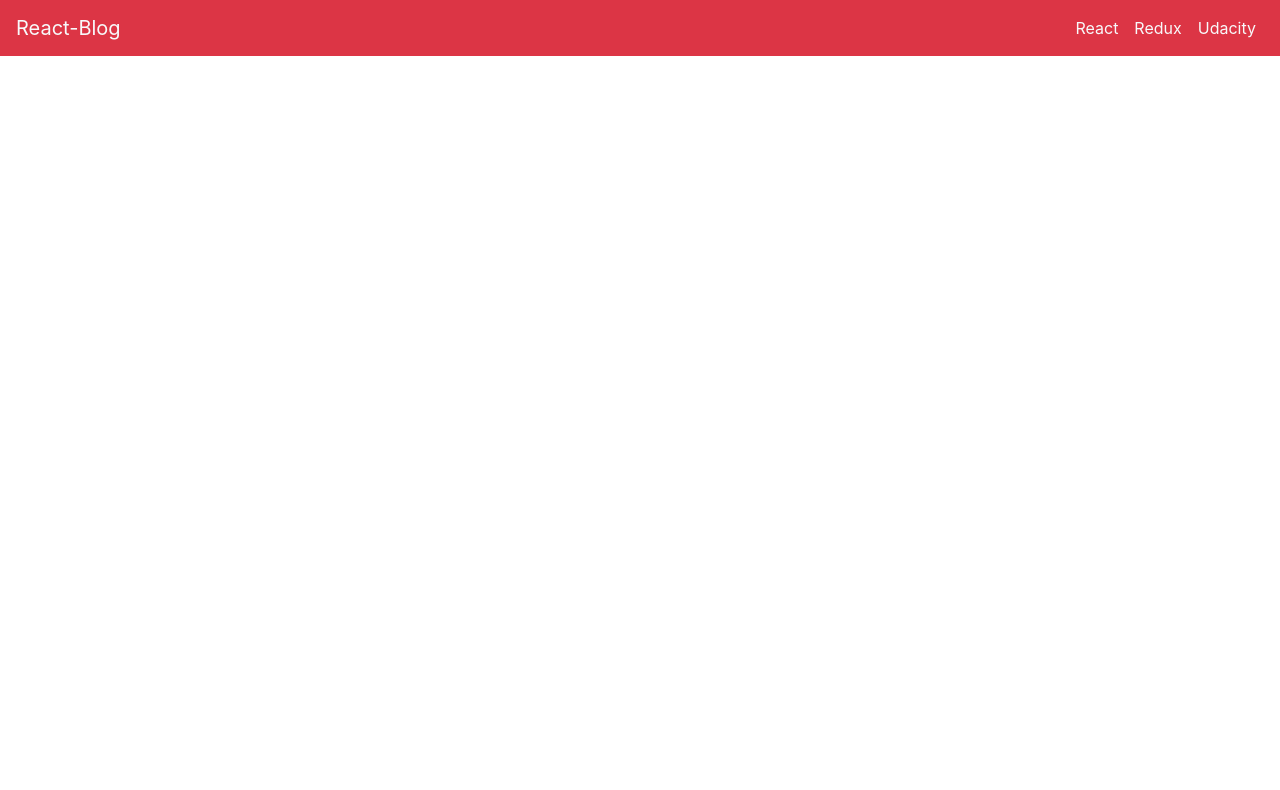
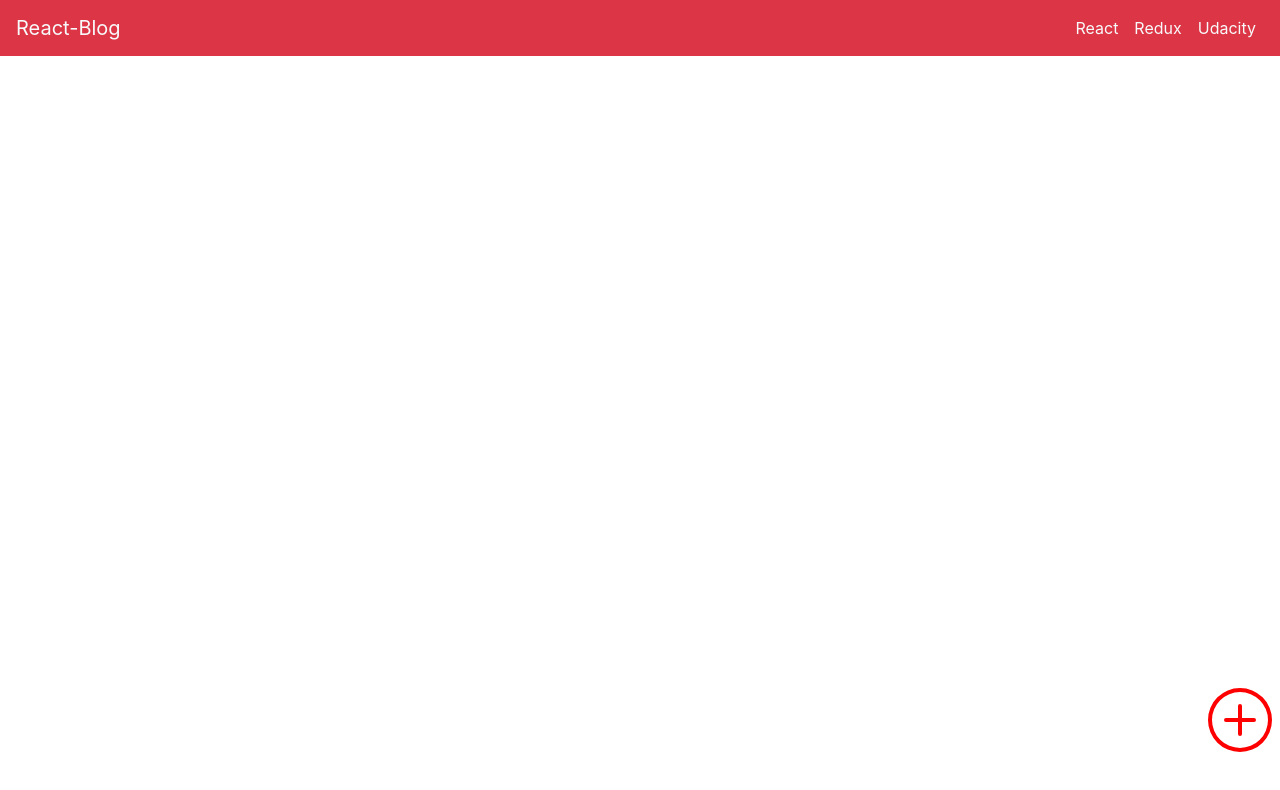
Before and after one commit to narayansatish/React-Blog, a React (Create React App) app: page / in a window 1280 px wide. Shown: the top 790 px of the page. Built offline with nearby package versions, Linux system fonts and the light colour scheme.

Commit message:
Plus sign addes

```diff
--- a/src/App.js
+++ b/src/App.js
@@ -1,15 +1,29 @@
 import React from 'react'
-
+import {
+  BrowserRouter as Router,
+  Switch,
+  Route,
+  Link,
+  useParams,
+} from "react-router-dom";
 
 import { Navbar,Nav,NavDropdown,Form,FormControl,Button,Image     ,Row,Col  ,Jumbotron } from 'react-bootstrap';
 import logo from './logo.svg';
 import './App.css';
 import 'bootstrap/dist/css/bootstrap.min.css';
 import NavBar from './component/Navbar';
+import Home from './component/Home';
+import NewBlog from './component/NewBlog';
 function App() {
   return (
     <div className="App">
      <NavBar/>
+     <>
+            <Switch>
+              <Route path="/"  component={Home} exact/>
+              <Route path="/post/new" component={NewBlog} exact/>
+            </Switch>
+            </>
     </div>
   );
 }
--- /dev/null
+++ b/src/component/Home.js
@@ -0,0 +1,38 @@
+import React from 'react'
+import {
+    BrowserRouter as Router,
+    Switch,
+    Route,
+    Link,
+    useParams,
+  } from "react-router-dom";
+  import { Navbar,Nav,NavDropdown,Form,FormControl,Button,Image     ,Row,Col                        } from 'react-bootstrap';
+  function Home()
+    { let home=<div>
+                      <Row className="mb-5 fixed-bottom d-flex">
+                                <Col md={{ span: 1, offset: 11 }}>
+                                <Link to='/post/new'>
+                                        <svg
+                                                xmlns="http://www.w3.org/2000/svg"
+                                                width="64"
+                                                height="64"
+                                                fill="red"
+                                                className=" bi bi-plus-circle "
+                                                viewBox="0 0 16 16"
+                                        >
+
+                                                <path d="M8 15A7 7 0 1 1 8 1a7 7 0 0 1 0 14zm0 1A8 8 0 1 0 8 0a8 8 0 0 0 0 16z" />
+                                                <path d="M8 4a.5.5 0 0 1 .5.5v3h3a.5.5 0 0 1 0 1h-3v3a.5.5 0 0 1-1 0v-3h-3a.5.5 0 0 1 0-1h3v-3A.5.5 0 0 1 8 4z" />
+
+                                        </svg>
+                                        </Link>
+
+                                </Col>
+                        </Row>
+
+                </div>;
+            return home;
+
+
+    }
+export default Home;
--- a/src/component/Navbar.js
+++ b/src/component/Navbar.js
@@ -1,4 +1,4 @@
-import React from 'react'
+import React from "react";
 import {
         BrowserRouter as Router,
         Switch,
@@ -6,36 +6,73 @@ import {
         Link,
         useParams,
 } from "react-router-dom";
-  import { Navbar,Nav,NavDropdown,Form,FormControl,Button,Image     ,Row,Col                        } from 'react-bootstrap';
+import {
+        Navbar,
+        Nav,
+        NavDropdown,
+        Form,
+        FormControl,
+        Button,
+        Image,
+        Row,
+        Col,
+} from "react-bootstrap";
+import Home from "./Home";
 
-  function NavBar()
-    { let nav=(
+function NavBar() {
+        let nav = (
                 <div>
-            <Row className="nav-wrapper red " >
+                        <Row className="nav-wrapper red ">
                                 <Col lg={12}>
+                                        <Navbar
+                                                bg="danger"
+                                                variant="light"
+                                                expand="lg"
+                                                sticky="top"
+                                        >
+                                                <Navbar.Brand>
+                                                        <Link
+                                                                to="/"
+                                                                className=" text-light"
 
-                        <Navbar  bg ="danger" variant="light" expand="lg" sticky="top">
-                            <Navbar.Brand ><Link to="/" className=" text-light">React-Blog</Link></Navbar.Brand>
+                                                        >
+                                                                React-Blog
+                                                        </Link>
+                                                </Navbar.Brand>
 
-                         <Nav  className="ml-auto text-light">
+                                                <Nav className="ml-auto text-light">
                                                         <Nav.Item className="px-2">
-                            <Link to="/MyCart" className="text-light">React</Link>
+                                                                <Link
+                                                                        to="/MyCart"
+                                                                        className="text-light lg"
+                                                                >
+                                                                        React
+                                                                </Link>
                                                         </Nav.Item>
                                                         <Nav.Item className="px-2 text-light">
-                            <Link to="/Add_Item" className="text-light">Redux</Link>
+                                                                <Link
+                                                                        to="/Add_Item"
+                                                                        className="text-light"
+                                                                >
+                                                                        Redux
+                                                                </Link>
                                                         </Nav.Item>
                                                         <Nav.Item className="px-2 text-light">
-                            <Link to="/Item_List" className="text-light">Udacity</Link>
+                                                                <Link
+                                                                        to="/Item_List"
+                                                                        className="text-light"
+                                                                >
+                                                                        Udacity
+                                                                </Link>
                                                         </Nav.Item>
                                                 </Nav>
+                                        </Navbar>
+                                </Col>
+                        </Row>
 
-                       </Navbar>
 
-                </Col>
-
-            </Row>
                 </div>
-    )  ;
+        );
         return nav;
 }
 export default NavBar;
--- /dev/null
+++ b/src/component/NewBlog.js
@@ -0,0 +1,15 @@
+import React from 'react'
+import {
+    BrowserRouter as Router,
+    Switch,
+    Route,
+    Link,
+    useParams,
+  } from "react-router-dom";
+  import { Navbar,Nav,NavDropdown,Form,FormControl,Button,Image     ,Row,Col                        } from 'react-bootstrap';
+  function NewBlog()
+    { return <h1>hello</h1>;
+
+
+    }
+export default NewBlog;
```
Also changed, not shown: 1 other file (tests, documents, lock files or other folders). Lines whose indentation alone changed are shown as unchanged.
